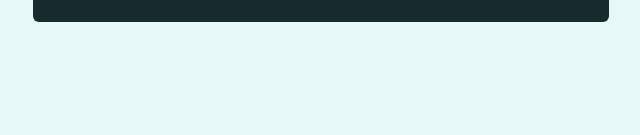
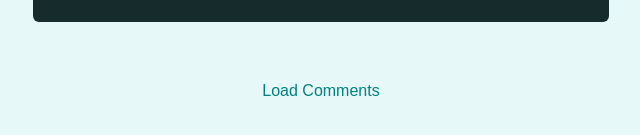
Before and after one commit to MohammmedDawood/course-great-qoutes-app, a React (Create React App) app: page /quotes/q1 in a window 1280 px wide. Shown: the part 275-410 px from the top of the page, without its empty margins (319-959 px from the left). Built offline with nearby package versions, Linux system fonts and the light colour scheme.

Commit message:
add load comments Getting Creative With Nested Routes

```diff
--- a/src/pages/QuoteDetail.js
+++ b/src/pages/QuoteDetail.js
@@ -1,5 +1,5 @@
 import React from "react";
-import { Route, useParams } from "react-router-dom";
+import { Link, Route, useParams } from "react-router-dom";
 import Comments from "../components/comments/Comments";
 import HighlightedQuote from "../components/quotes/HighlightedQuote";
 
@@ -18,6 +18,14 @@
   return (
     <>
       <HighlightedQuote text={quote.text} author={quote.author} />
+      <Route path={`/quotes/${params.quoteId}`} exact>
+        <div className="centered">
+          <Link className="btn--flat" to={`/quotes/${params.quoteId}/comments`}>
+            Load Comments
+          </Link>
+        </div>
+      </Route>
+
       <Route path={`/quotes/${params.quoteId}/comments`}>
         <Comments />
       </Route>
```
